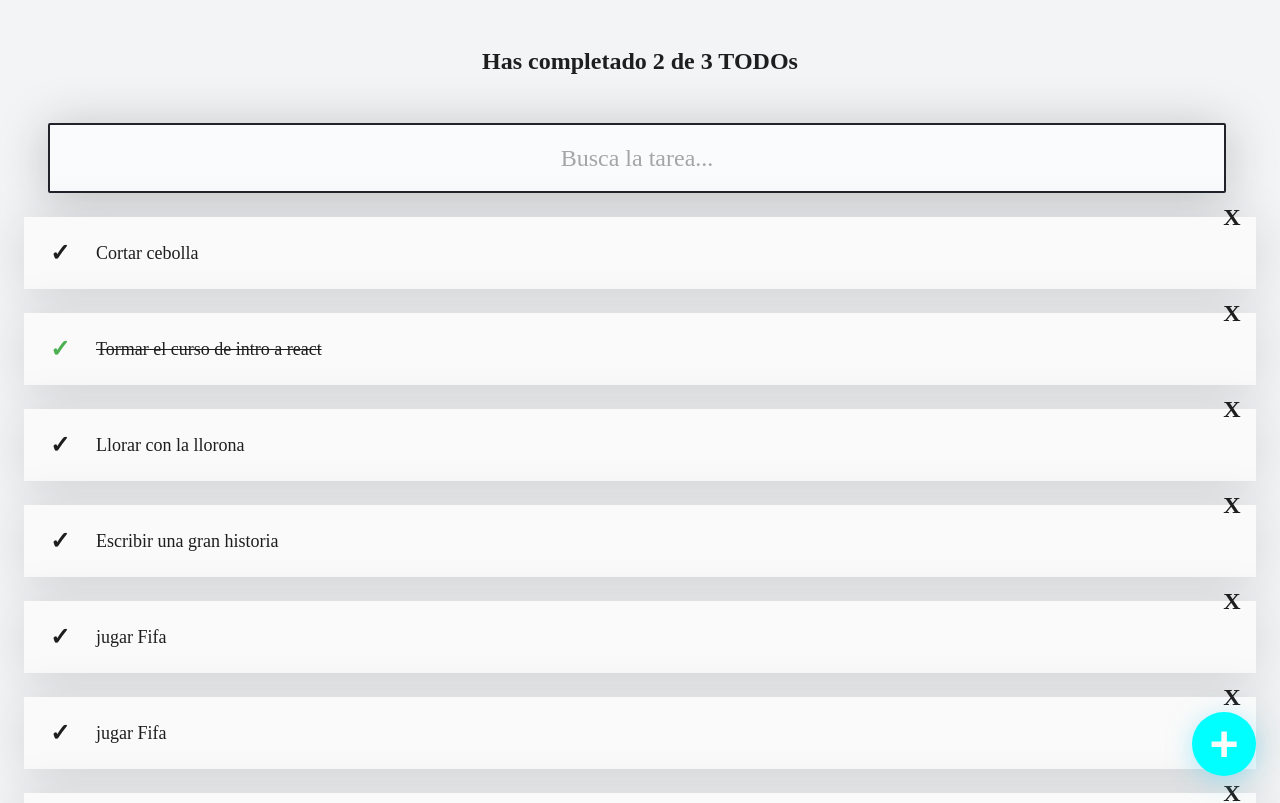
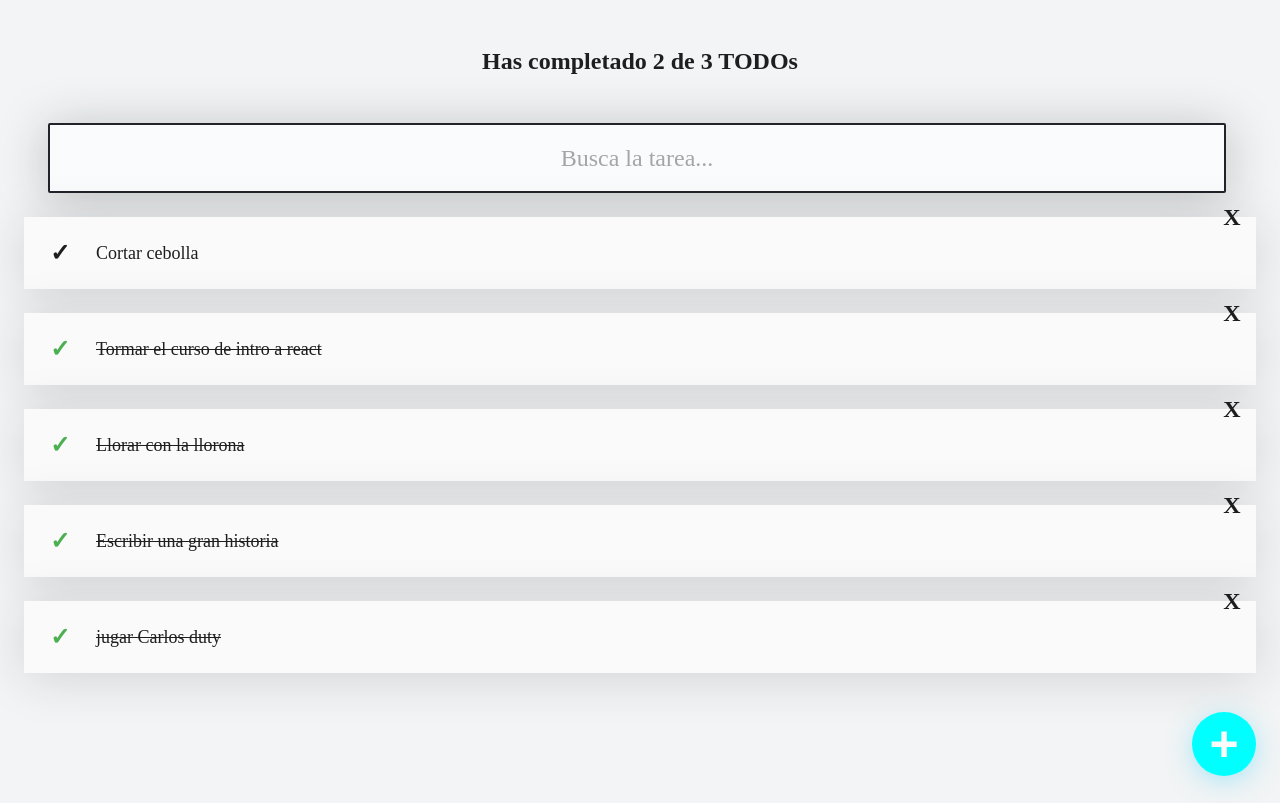
Before and after one commit to santiago-beeb/to-do, a React (Create React App) app: page / in a window 1280 px wide. Shown: the top 803 px of the page. Built offline with nearby package versions, Linux system fonts and the light colour scheme.

Commit message:
solucion

```diff
--- a/package.json
+++ b/package.json
@@ -16,7 +16,7 @@
   "scripts": {
     "predeploy": "npm run build",
     "deploy": "gh-pages -d build",
-    "start": "react-scripts --openssl-legacy-provider start",
+    "start": "react-scripts start",
     "build": "react-scripts build",
     "test": "react-scripts test",
     "eject": "react-scripts eject"
--- a/src/App.js
+++ b/src/App.js
@@ -9,14 +9,9 @@ import { CreateTodoButton } from "./CreateTodoButton.js";
 const todos = [
   { text: "Cortar cebolla", completed: false },
   { text: "Tormar el curso de intro a react", completed: true },
-  { text: "Llorar con la llorona", completed: false },
-  { text: "Escribir una gran historia", completed: false },
-  { text: "jugar Fifa", completed: false },
-  { text: "jugar Fifa", completed: false },
-  { text: "jugar Fifa", completed: false },
-  { text: "jugar Fifa", completed: true },
-  { text: "jugar Fifa", completed: false },
-  { text: "jugar Fifa", completed: true },
+  { text: "Llorar con la llorona", completed: true },
+  { text: "Escribir una gran historia", completed: true },
+  { text: "jugar Carlos duty", completed: true }
 ];
 function App() {
   return (
```
